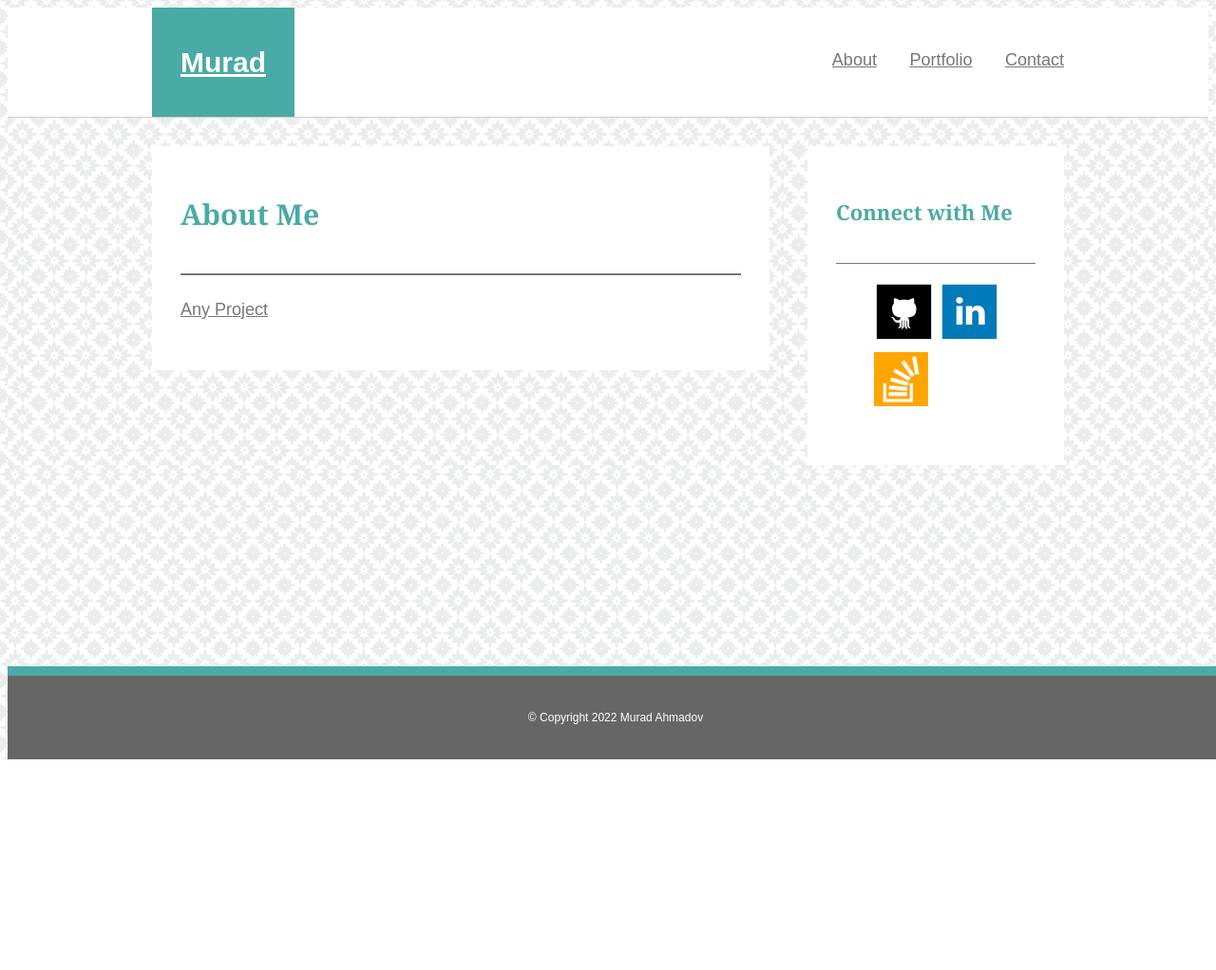
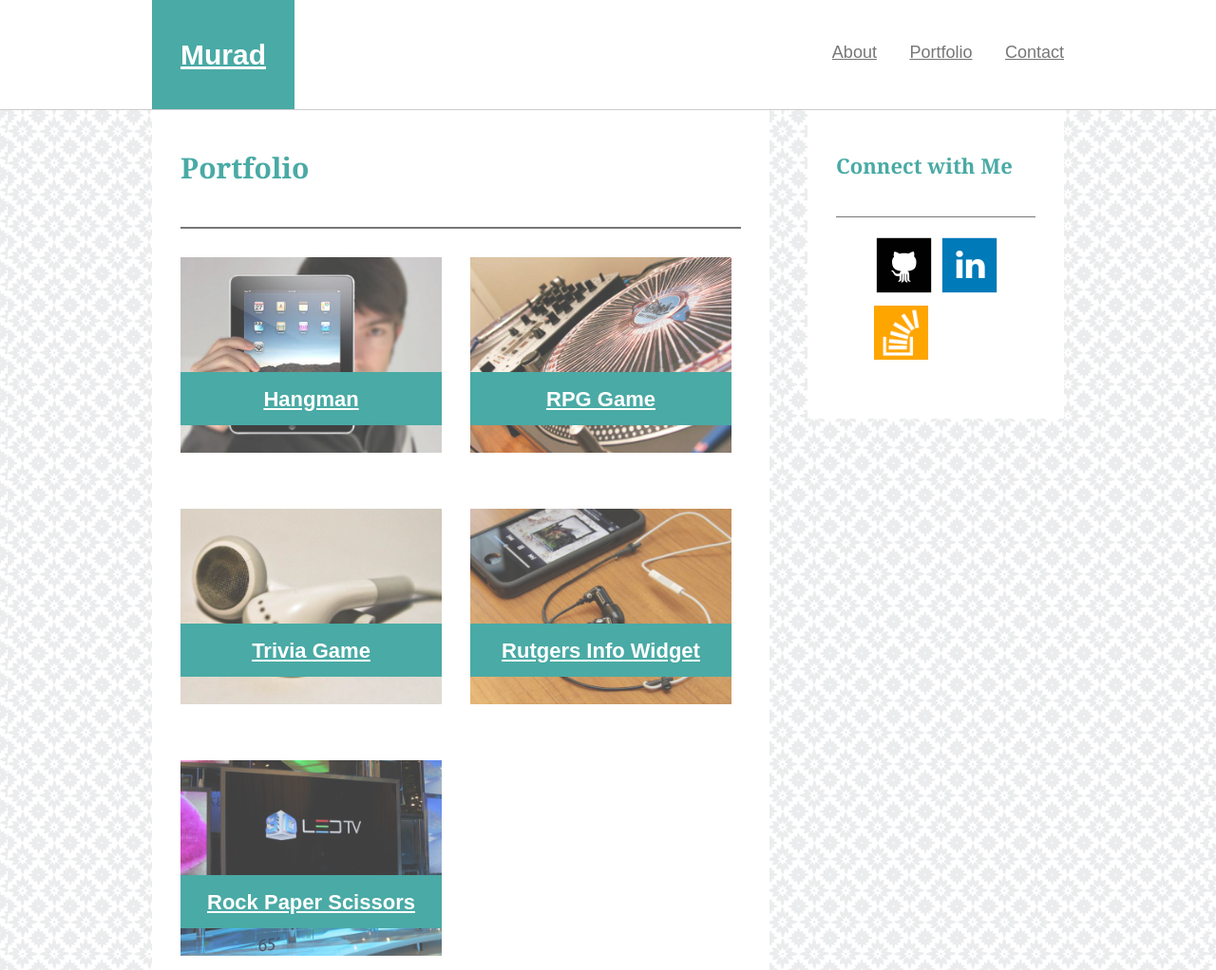
Before and after one commit to mrdahmadov1/Basic-Portfolio, a plain HTML site: page portfolio.html in a window 1280 px wide. Shown: the top 1022 px of the page at 95% size. Before the commit the page ends 800 px from the top, so only its background shows below. Drawn offline with Linux system fonts and the light colour scheme.

Commit message:
portfolio was prepared

```diff
--- a/assets/css/style.css
+++ b/assets/css/style.css
@@ -50,7 +50,9 @@ p, a{
 /* header start */
 
 header{
-    margin-bottom: 30px;
+    position: fixed;
+    top: 0; left: 0; right: 0;
+    z-index: 999;
     background-color: var(--header-bg-color);
     border-bottom: 1px solid var(--header-border-color);
 }
@@ -92,6 +94,10 @@ header .navbar ul li:nth-child(3) a{
 /* header end */
 
 /* about me start */
+
+main{
+    margin-top: 105px;
+}
 
 main::after{
     content: "";
@@ -175,6 +181,41 @@ footer p{
 
 /* portfolio start */
 
+main .content .box{
+    width: 275px;
+    height: 205px;
+    float: left;
+    margin-top: 30px;
+    position: relative;
+}
 
+main .content .box img{
+    width: 100%;
+    opacity: .75;
+}
+
+main .content .box:nth-child(2n+1){
+    margin: 30px;
+    margin-left: 0;
+}
+
+main .content .box h2{
+    background-color: var(--teal);
+    text-align: center;
+    position: absolute;
+    left: 0; right: 0; bottom: 10px;
+    padding: 10px;
+    font-size: 22px;
+    font-weight: bold;
+}
+
+main .content .box h2 a{
+    color: white;
+}
+
+footer.for-portfolio{
+    position: static;
+    margin-top: 30px;
+}
 
 /* portfolio end */
--- a/portfolio.html
+++ b/portfolio.html
@@ -31,11 +31,28 @@
         <main>
             <section class="about-me">
                 <div class="title">
-                    <h2>About Me</h2>
+                    <h2>Portfolio</h2>
                 </div>
                 <div class="content">
                     <div class="box">
-                        <p><a href="#">Any Project</a></p>
+                        <img src="assets/images/project-1.jpg" alt="">
+                        <h2><a href="#">Hangman</a></h2>
+                    </div>
+                    <div class="box">
+                        <img src="assets/images/project-2.jpg" alt="">
+                        <h2><a href="#">RPG Game</a></h2>
+                    </div>
+                    <div class="box">
+                        <img src="assets/images/project-3.jpg" alt="">
+                        <h2><a href="#">Trivia Game</a></h2>
+                    </div>
+                    <div class="box">
+                        <img src="assets/images/project-4.jpg" alt="">
+                        <h2><a href="#">Rutgers Info Widget</a></h2>
+                    </div>
+                    <div class="box">
+                        <img src="assets/images/project-5.jpg" alt="">
+                        <h2><a href="#">Rock Paper Scissors</a></h2>
                     </div>
                 </div>
             </section>
@@ -59,7 +76,7 @@
 
     </div>
 
-    <footer>
+    <footer class="for-portfolio">
         <div class="container">
             <p>© Copyright 2022 Murad Ahmadov</p>
         </div>
```
Also changed, not shown: contact.html (+67 -0 lines), assets/images/project-1.jpg (added), assets/images/project-2.jpg (added), assets/images/project-3.jpg (added), assets/images/project-4.jpg (added), assets/images/project-5.jpg (added).
